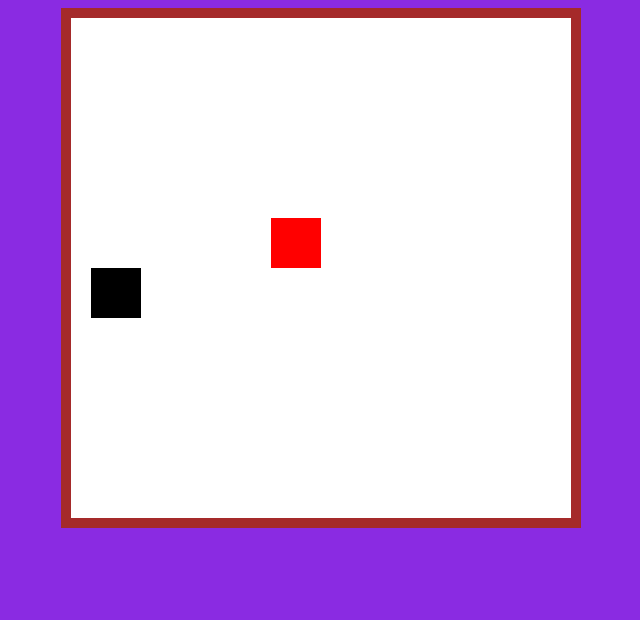
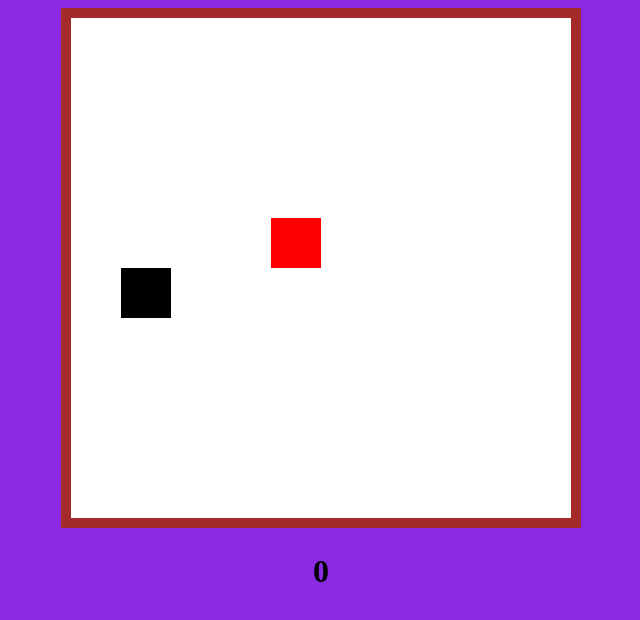
Before and after one commit to Tostisto/Snake, a plain HTML site: page index.html in a window 1280 px wide. Shown: the whole page, without its empty margins (319-959 px from the left). Drawn offline with Linux system fonts and the light colour scheme.

Commit message:
Add score

```diff
--- a/index.html
+++ b/index.html
@@ -24,16 +24,20 @@
 
     </canvas>
 
+    <h1>0</h1>
+
     <script>
 
         document.addEventListener('keydown', keypush);
 
         const canvas = document.querySelector("canvas");
+        const score = document.querySelector("h1");
         const ctx = canvas.getContext("2d");
 
         const snake_size = 50;
         const snake_speed = 50;
-        let snake_x = 20;
+        let set_score = 0;
+        let snake_x = 50;
         let snake_y = canvas.height / 2;
 
         let velocity_x = 0;
@@ -57,7 +61,7 @@
             ctx.fillStyle = "red";
             ctx.fillRect(food_x, food_y, 50, 50);
 
-            if (snake_x > canvas.width)
+            if (snake_x > canvas.width + snake_size)
             {
                 snake_x = 0;
             }
@@ -77,6 +81,7 @@
             // random food
             if (snake_x == food_x && snake_y == food_y)
             {
+                score.textContent = ++set_score;
                food_x = Math.floor(Math.random() * block_cout_x) * snake_size;
                food_y = Math.floor(Math.random() * block_cout_y) * snake_size;
             }
```
